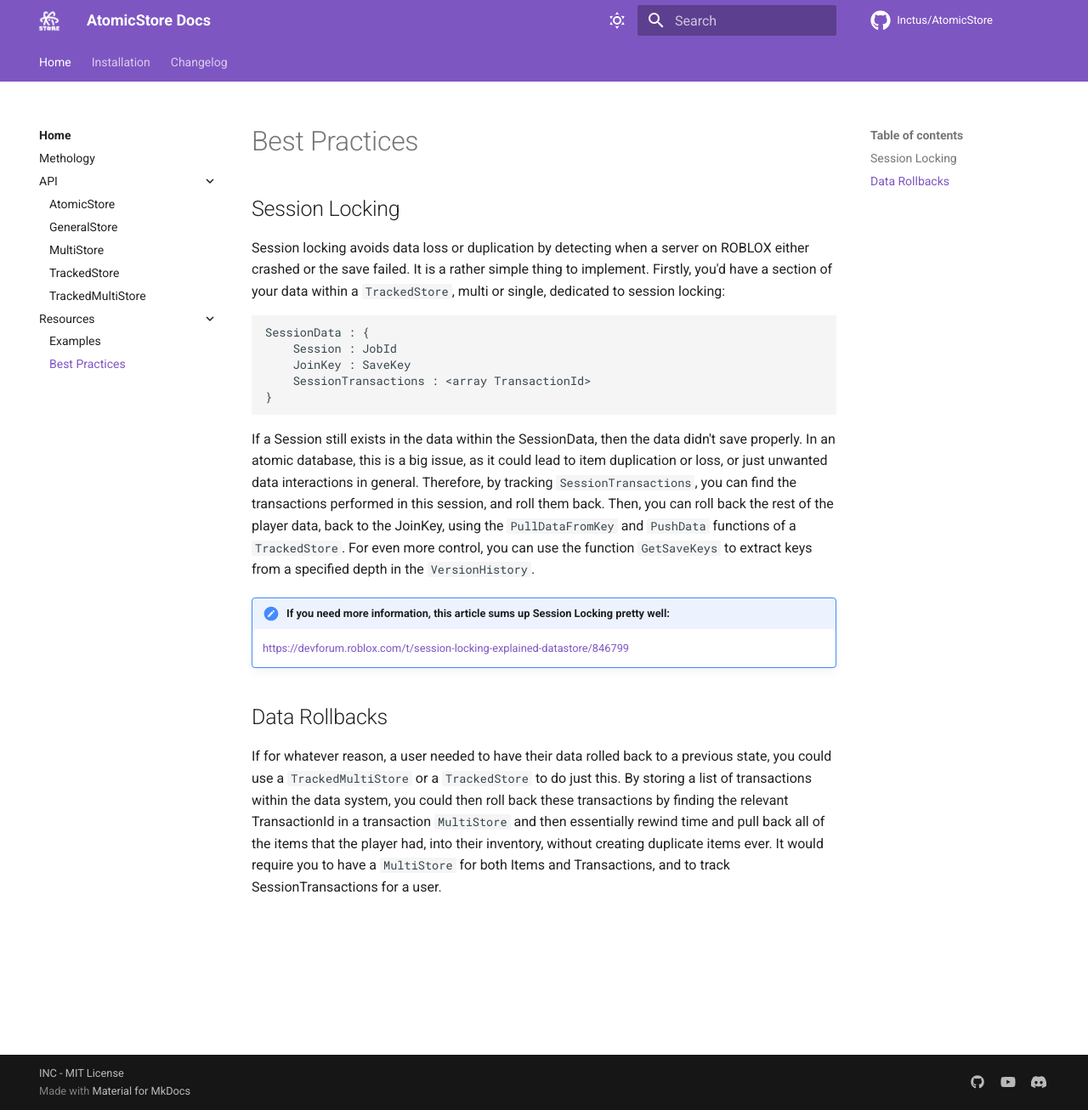
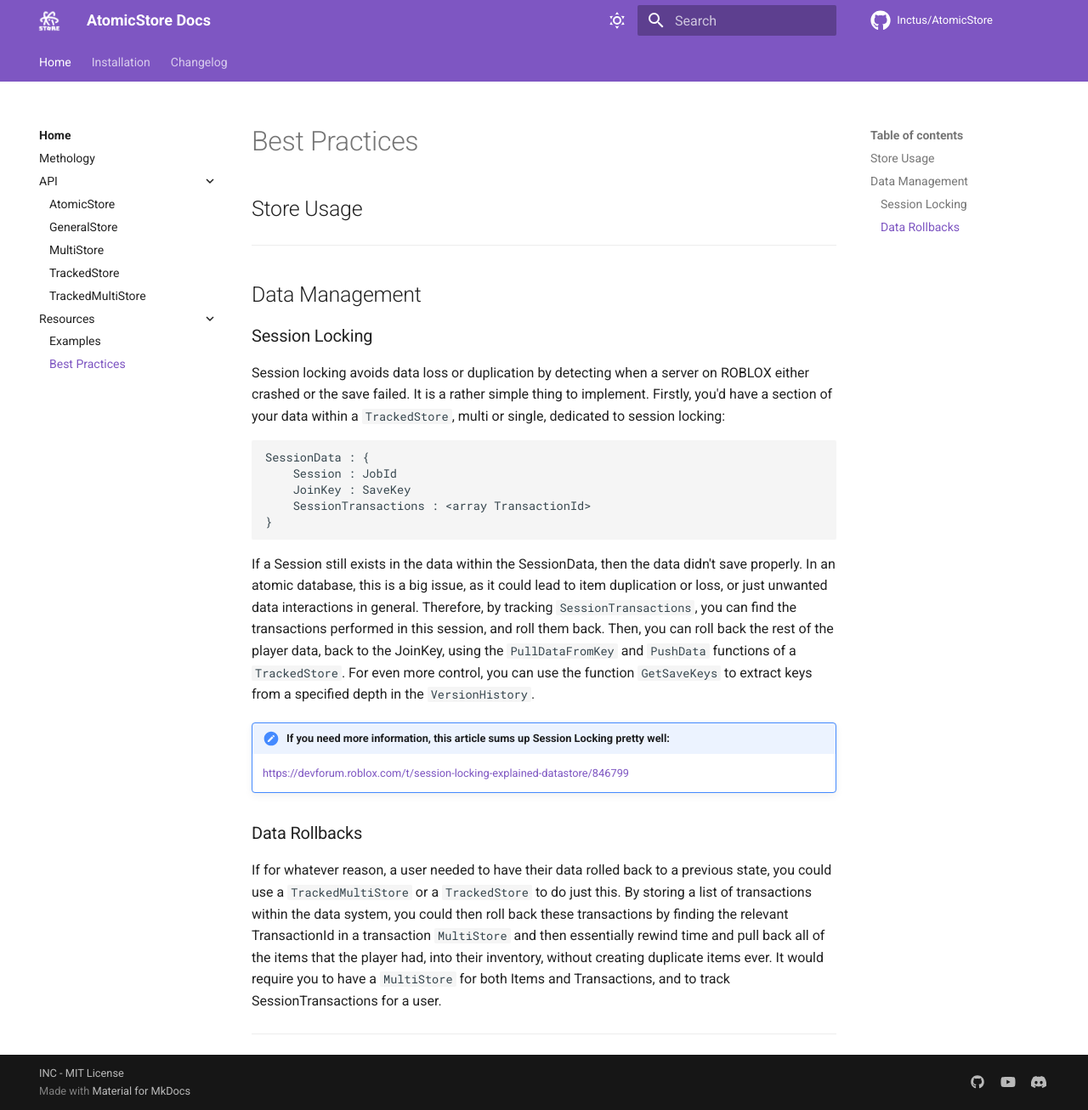
Before and after one commit to Inctus/AtomicStore, an MkDocs documentation site: the page built from docs/Resources/BestPractices.md, in a window 1280 px wide and 1306 px high. Shown: the whole window at 85% size. Built offline with MkDocs 1.6.1 and Material for MkDocs 9.7.7, drawn with Linux system fonts in a browser that asks for light colours; comment, search, counter and statistics services are not loaded.

Commit message:
Docs update

```diff
--- a/docs/Resources/BestPractices.md
+++ b/docs/Resources/BestPractices.md
@@ -1,6 +1,13 @@
 # Best Practices
 
-## Session Locking
+## Store Usage
+
+
+------------
+
+## Data Management
+
+### Session Locking
 
 Session locking avoids data loss or duplication by detecting when a server on ROBLOX either crashed or the save failed. It is a rather simple thing to implement. Firstly, you'd have a section of your data within a `TrackedStore`, multi or single, dedicated to session locking:
 
@@ -17,6 +24,8 @@ If a Session still exists in the data within the SessionData, then the data didn
 !!! important "If you need more information, this article sums up Session Locking pretty well:"
 	[https://devforum.roblox.com/t/session-locking-explained-datastore/846799](https://devforum.roblox.com/t/session-locking-explained-datastore/846799)
 
-## Data Rollbacks
+### Data Rollbacks
 
 If for whatever reason, a user needed to have their data rolled back to a previous state, you could use a `TrackedMultiStore` or a `TrackedStore` to do just this. By storing a list of transactions within the data system, you could then roll back these transactions by finding the relevant TransactionId in a transaction `MultiStore` and then essentially rewind time and pull back all of the items that the player had, into their inventory, without creating duplicate items ever. It would require you to have a `MultiStore` for both Items and Transactions, and to track SessionTransactions for a user.
+
+-----------
```
Also changed, not shown: docs/Methodology.md (+3 -1 lines), docs/index.md (+5 -1 lines).
